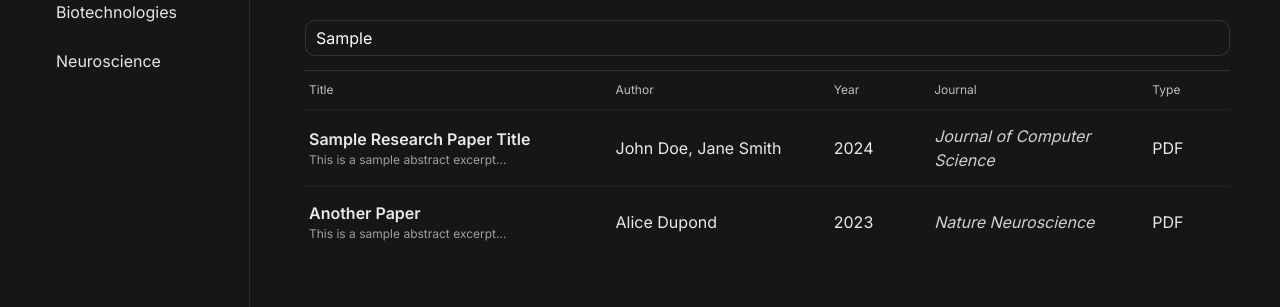
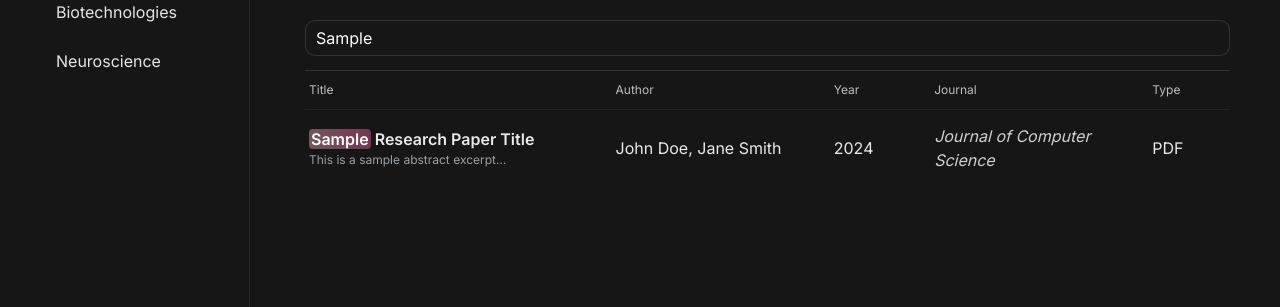
Before and after one commit to Axellrn13/Papyrus-Front, a Next.js app: page /libraries/ai in a window 1280 px wide. Both pictures are taken after typing "Sample" into the empty fields and a click on the button "Add". Shown: the part 229-536 px from the top of the page. Built offline with nearby package versions, Linux system fonts and the light colour scheme; some icons are missing.

Commit message:
searchbar working

```diff
--- a/src/pages/libraries/[folderId]/index.js
+++ b/src/pages/libraries/[folderId]/index.js
@@ -8,14 +8,67 @@ import Button from "@/components/Button";
 import AddIcon from "@mui/icons-material/Add";
 import { Separator } from "@/components/ui/separator";
 import ChatBubbleIcon from "@mui/icons-material/ChatBubble";
-import InsertDriveFileOutlinedIcon from '@mui/icons-material/InsertDriveFileOutlined';
+import InsertDriveFileOutlinedIcon from "@mui/icons-material/InsertDriveFileOutlined";
+import { useMemo, useState } from "react";
+
+const EMPTY = [];
 
 export default function FolderView() {
   const { query } = useRouter();
   const { folderId } = query;
 
   const folder = folders.find((f) => f.id === folderId);
-  const papers = papersByFolder[folderId] ?? [];
+  const papers = useMemo(() => {
+    const arr = papersByFolder[folderId];
+    return Array.isArray(arr) ? arr : EMPTY;
+  }, [folderId]);
+
+  const [search, setSearch] = useState("");
+  const norm = (s = "") =>
+    s
+      .toString()
+      .normalize("NFD")
+      .replace(/\p{Diacritic}/gu, "")
+      .toLowerCase();
+
+  const filtered = useMemo(() => {
+    if (!search.trim()) return papers;
+    const q = norm(search);
+    return papers.filter((p) => norm(p.title).includes(q));
+  }, [papers, search]);
+
+  const highlight = (title, q) => {
+    if (!q?.trim()) return title;
+    const t = title ?? "";
+    const makeIdx = () => {
+      const a = norm(t);
+      const b = norm(q);
+      const i = a.indexOf(b);
+      return i;
+    };
+    const i = makeIdx();
+    if (i < 0) return t;
+    const start = t.slice(0, i);
+    const mid = t.slice(i, i + q.length);
+    const end = t.slice(i + q.length);
+
+    return (
+      <>
+        {start}
+        <mark
+          style={{
+            background: "linear-gradient(90deg, rgba(255,182,193,0.4) 0%, rgba(255,105,180,0.4) 100%)",
+            color:"white",
+            padding: "0 2px",
+            borderRadius: 4,
+          }}
+        >
+          {mid}
+        </mark>
+        {end}
+      </>
+    );
+  };
 
   if (!folder) return <div className={styles.page}>Folder not found.</div>;
 
@@ -63,15 +116,31 @@ export default function FolderView() {
           }}
         />
 
-        {papers.length > 0 && <input className={styles.search} placeholder="Search papers..." />}
+        {papers.length > 0 && (
+          <input
+            className={styles.search}
+            placeholder="Search papers..."
+            value={search}
+            onChange={(e) => setSearch(e.target.value)}
+          />
+        )}
 
         {papers.length === 0 ? (
           <div className={styles.emptyWrap}>
             <div className={styles.emptyCard}>
-              <InsertDriveFileOutlinedIcon style={{ fontSize: 120 }}/>
+              <InsertDriveFileOutlinedIcon style={{ fontSize: 120 }} />
               <h3 className={styles.emptyTitle}>No paper yet</h3>
               <p className={styles.emptySubtitle}>
                 Add your first paper to get started with research collection
+              </p>
+            </div>
+          </div>
+        ) : filtered.length === 0 ? (
+          <div className={styles.emptyWrap}>
+            <div className={styles.emptyCard}>
+              <h3 className={styles.emptyTitle}>No results</h3>
+              <p className={styles.emptySubtitle}>
+                Try another keyword or clear the search.
               </p>
             </div>
           </div>
@@ -84,10 +153,12 @@ export default function FolderView() {
               <div>Journal</div>
               <div>Type</div>
             </div>
-            {papers.map((p) => (
+            {filtered.map((p) => (
               <Link key={p.id} href={`/papers/${p.id}`} className={styles.trow}>
                 <div className={styles.titleCell}>
-                  <div className={styles.paperTitle}>{p.title}</div>
+                  <div className={styles.paperTitle}>
+                    {highlight(p.title, search)}
+                  </div>
                   <div className={styles.paperSubtitle}>
                     This is a sample abstract excerpt…
                   </div>
```
